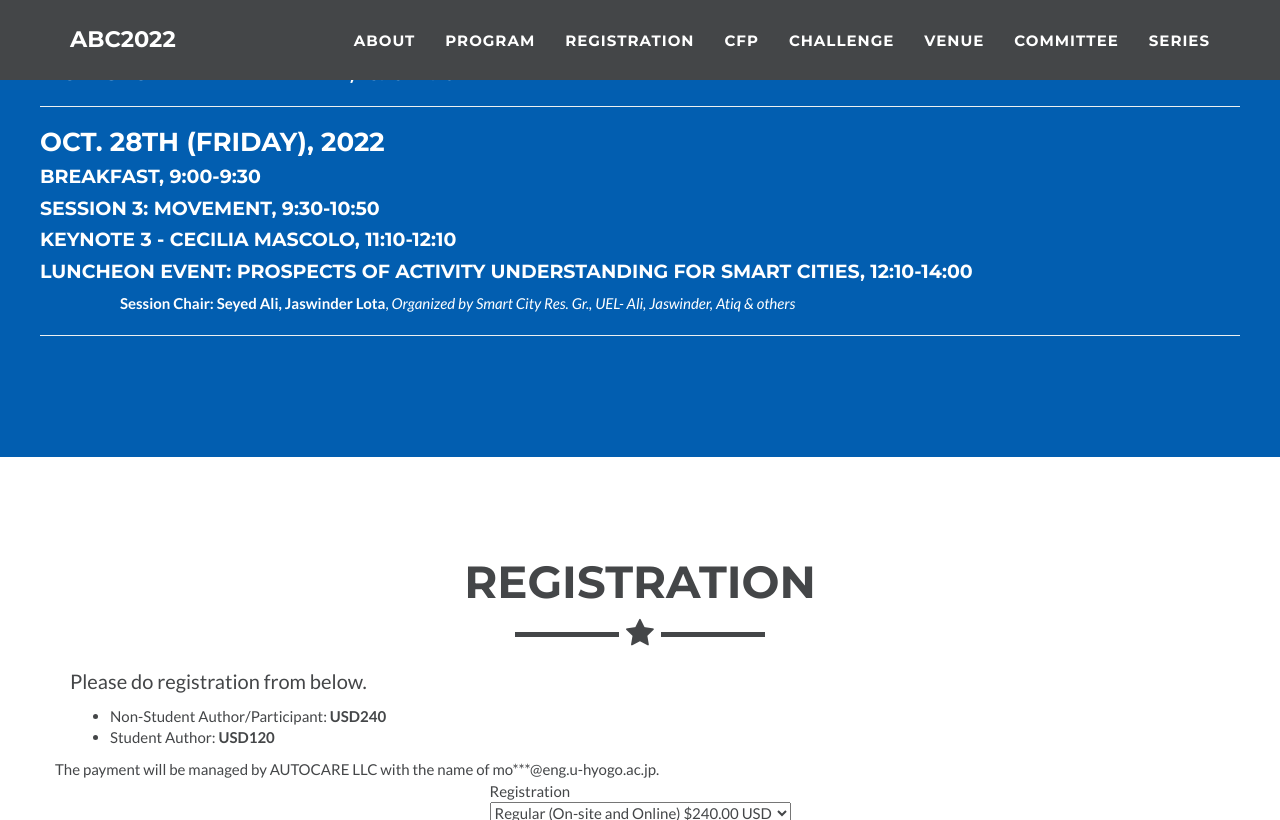
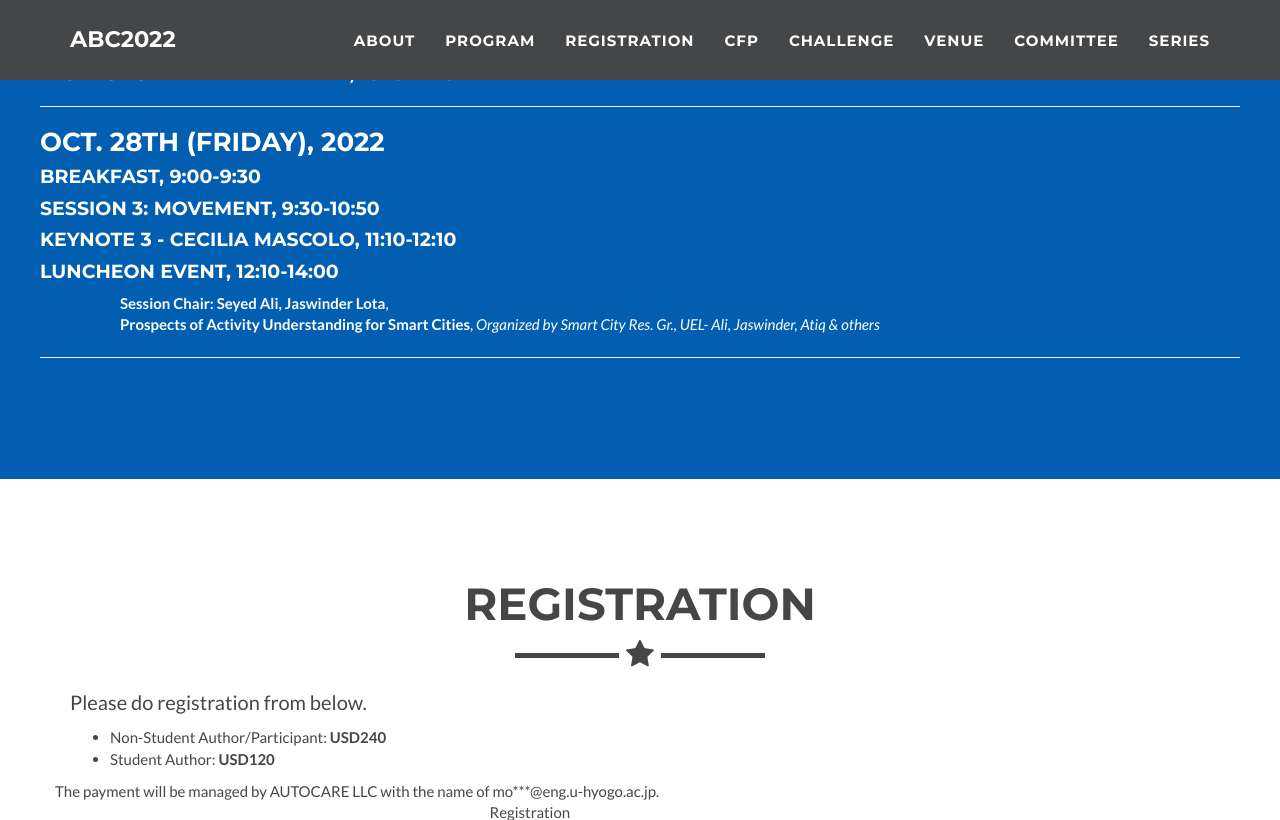
Before and after one commit to abc-research/abc-research.github.io, a Jekyll site: the page built from index.html, in a window 1280 px wide and 900 px high, scrolled down 3281 px, cut to the strip 0-820 px from the top of the window. Built offline with Jekyll 4.4.1, drawn with Linux system fonts in a browser that asks for light colours; part of the change alters nothing that is shown.

```diff
--- a/_config.yml
+++ b/_config.yml
@@ -171,10 +171,11 @@ program:
 #            authors: "Kaori Fujinami (Tokyo University of Agriculture and Technology)*; Tomoko Naganuma (Tokyo University of Agriculture and Technology); Yushin Shinoda (Tokyo University of Agriculture and Technology); Koji Yamazaki (Tokyo University of Agriculture); Shinsuke Koike (Tokyo University of Agriculture and Technology)	"
       - name: "Keynote 3 - CECILIA MASCOLO"
         time: "11:10-12:10"
-      - name: "Luncheon Event: Prospects of Activity Understanding for Smart Cities"
+      - name: "Luncheon Event"
         time: "12:10-14:00"
         paper:
           - title: "Session Chair: Seyed Ali, Jaswinder Lota"
+          - title: "Prospects of Activity Understanding for Smart Cities"
             authors: "Organized by Smart City Res. Gr., UEL- Ali, Jaswinder, Atiq & others"
 #      - name: "Session 5: Work in Progress"
 #        time: "14:10-15:00"
```
